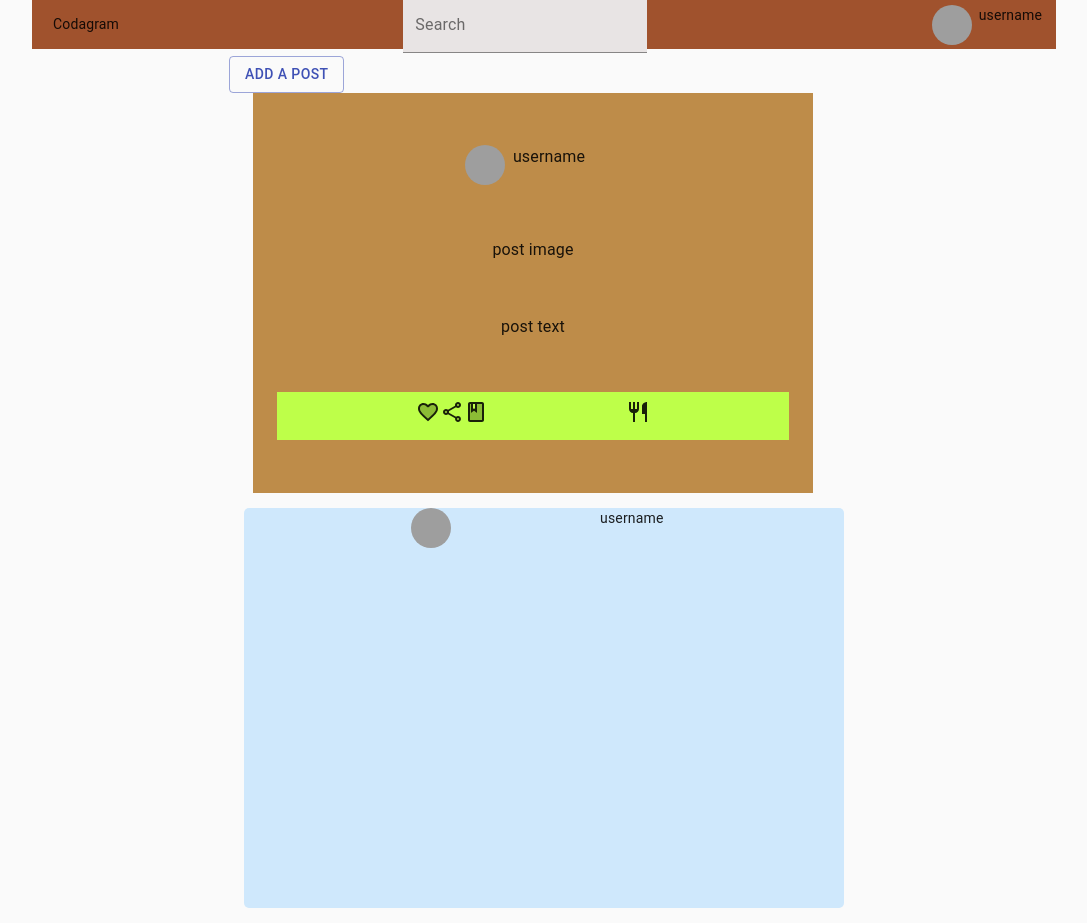
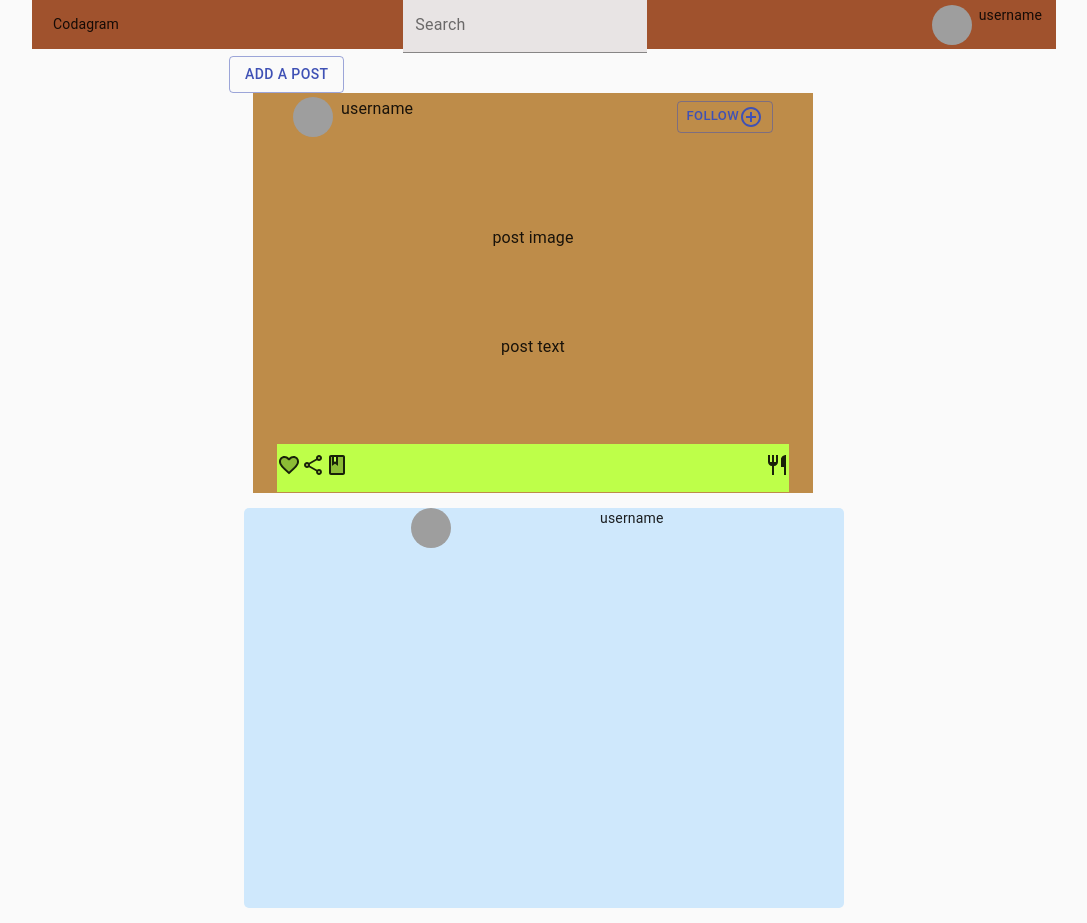
Before and after one commit to karanOO89/codagram, a React (Create React App) app: page / in a window 1280 px wide. Shown: the whole page, without its empty margins (96-1183 px from the left). Built offline with nearby package versions, Linux system fonts and the light colour scheme; grey boxes are pictures that could not be loaded.

Commit message:
basic outline for post box done

```diff
--- a/src/components/postBox.js
+++ b/src/components/postBox.js
@@ -7,6 +7,7 @@ import PostText from "./postBox/postText";
 import PostImage from "./postBox/postImage";
 import PostToolbar from "./postBox/postToolbar";
 import UserInfo from "./topNav_props/userInfo";
+import PostNav from "./postBox/postNav";
 const PostBox = () => {
   return (
     <React.Fragment>
@@ -17,7 +18,7 @@ const PostBox = () => {
           style={{
             display: "flex",
             alignItems: "center",
-            justifyContent: "space-evenly",
+            justifyContent: "space-between",
             flexDirection: "column",
             backgroundColor: "rgb(190, 140, 73)",
             height: "25em",
@@ -25,7 +26,8 @@ const PostBox = () => {
 
           }}
         >
-        <UserInfo className ="avatar"/>
+
+          <PostNav />
           <PostImage />
           <PostText />
           <PostToolbar />
--- /dev/null
+++ b/src/components/postBox/postNav.js
@@ -0,0 +1,37 @@
+import React from "react";
+import CssBaseline from "@material-ui/core/CssBaseline";
+import Typography from "@material-ui/core/Typography";
+import Container from "@material-ui/core/Container";
+import UserInfo from "../topNav_props/userInfo";
+import Button from "@material-ui/core/Button";
+import AddCircleOutlineOutlinedIcon from '@material-ui/icons/AddCircleOutlineOutlined';
+
+
+const PostNav = () => {
+  return (
+    <React.Fragment>
+      <CssBaseline />
+      <Container fixed>
+        <Typography
+          component="div"
+          style={{
+            display: "flex",
+            flexDirection:"row",
+            alignItems: "center",
+            padding:"1em",
+            justifyContent: "space-between" ,
+            // backgroundColor: "rgb(0,0,0,0)",
+            height: "3em",
+          }}
+        >
+          <UserInfo/>
+         <Button size="small" variant="outlined" color="primary" >
+        follow<AddCircleOutlineOutlinedIcon/>
+      </Button>
+        </Typography>
+      </Container>
+    </React.Fragment>
+  );
+};
+
+export default PostNav;
--- a/src/components/postBox/postToolbar.js
+++ b/src/components/postBox/postToolbar.js
@@ -16,8 +16,9 @@ const PostToolbar = () => {
           style={{
             display: "flex",
             alignItems: "center",
-            justifyContent: "space-evenly",
+            justifyContent: "space-between",
             backgroundColor: "rgb(190, 255, 73)",
+
             height: "3em",
           }}
         >
```
